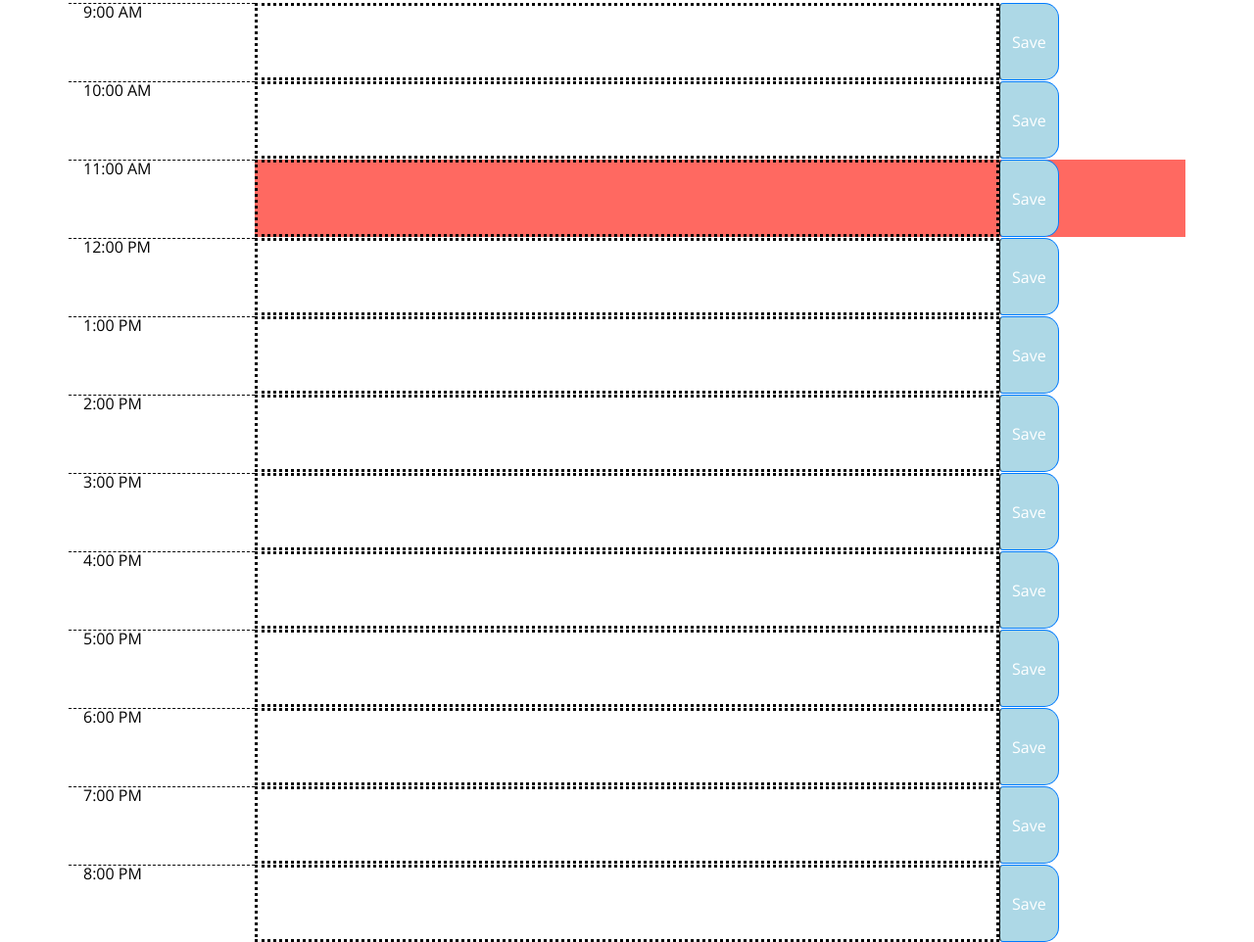
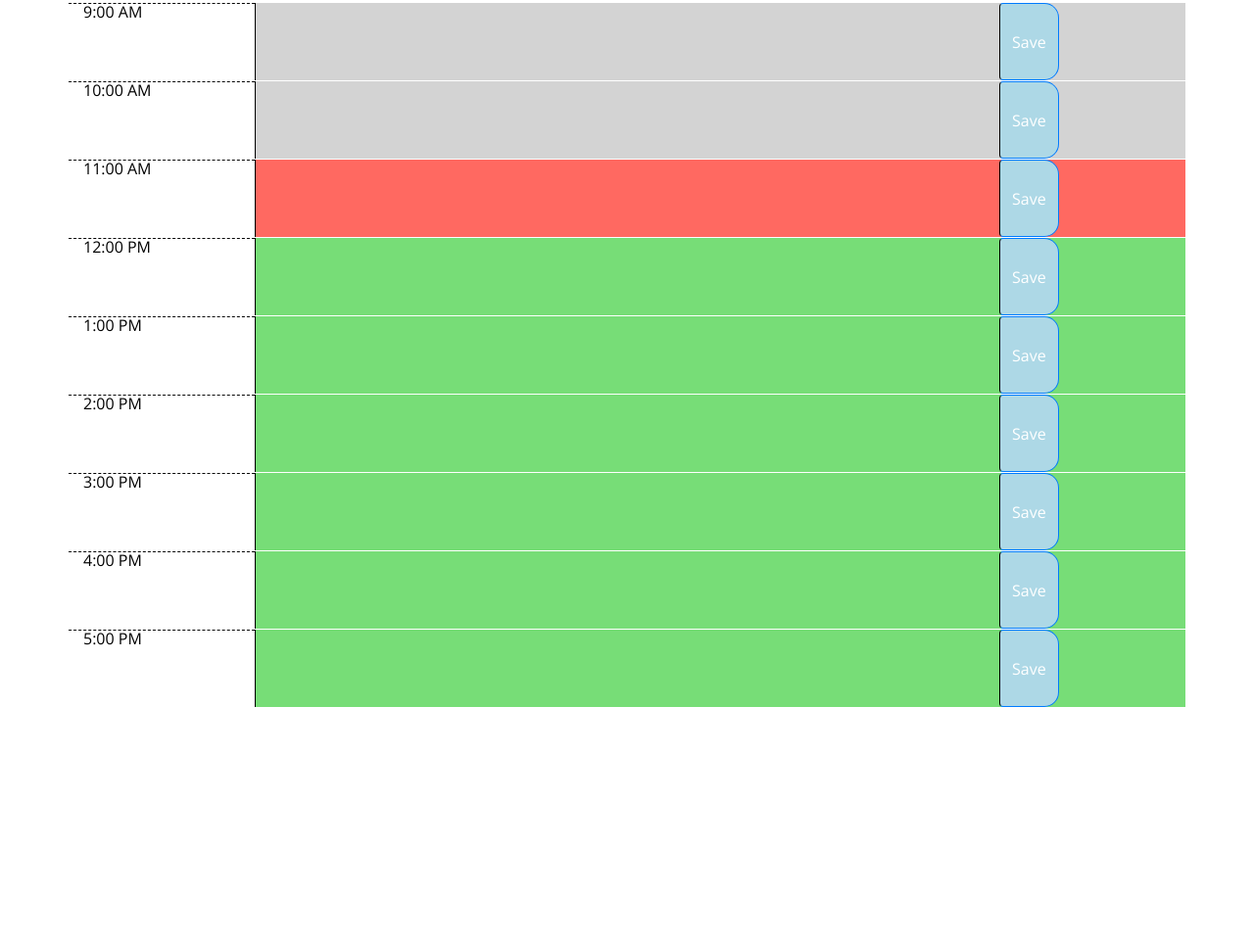
Before and after one commit to matthayden09/work_day_scheduler, a plain HTML site: page index.html in a window 1280 px wide. Shown: the part 370-1332 px from the top of the page at 98% size. After the commit the page ends 1092 px from the top, so only its background shows below. Drawn offline with nearby package versions, Linux system fonts and the light colour scheme.

Commit message:
created variables for past and future hours, changed function name to timeColor and finished function.

```diff
--- a/index.html
+++ b/index.html
@@ -67,21 +67,6 @@
             <textarea id="five" class="col-8"></textarea>
             <button type="button" class="btn btn-outline-primary saveBtn">Save</button>
         </div>
-        <div id="6" class="row">
-            <div class="col-2 hour">6:00 PM</div>
-            <textarea id="six" class="col-8"></textarea>
-            <button type="button" class="btn btn-outline-primary saveBtn">Save</button>
-        </div>
-        <div id="7" class="row">
-            <div class="col-2 hour">7:00 PM</div>
-            <textarea id="seven" class="col-8"></textarea>
-            <button type="button" class="btn btn-outline-primary saveBtn">Save</button>
-        </div>
-        <div id="8" class="row">
-            <div class="col-2 hour">8:00 PM</div>
-            <textarea id="eight" class="col-8"></textarea>
-            <button type="button" class="btn btn-outline-primary saveBtn">Save</button>
-        </div>
     </div>
 
     <script src="https://cdnjs.cloudflare.com/ajax/libs/jquery/3.2.1/jquery.min.js"></script>
--- a/script.js
+++ b/script.js
@@ -3,9 +3,9 @@ var currentDay = moment().format('LL');
 var currentTime = moment().format('LT');
 var startDay = moment().startOf('hour');
 var currentHour = currentTime.split(':')[0]
-var allHours = ['9', '10', '11', '12', '1', '2', '3', '4', '5']
-// console.log(currentHour)
-// console.log('time', currentTime, typeof(currentTime))
+var allHours = ['9', '10', '11', '12', '1', '2', '3', '4', '5',]
+var pastHours = allHours.slice(0, allHours.indexOf(currentHour))
+var futureHours = allHours.slice(allHours.indexOf(currentHour)+1)
 
 // display current date
 $("#currentDay").text(currentDay)
@@ -36,8 +36,8 @@ $('.saveBtn').on('click', function (event) {
     localStorage.setItem('3PM', three);
     localStorage.setItem('4PM', four);
     localStorage.setItem('5PM', five);
+});
 
-});
 // retrieve from local storage
 $('#nine').val(localStorage.getItem('9AM'))
 $('#ten').val(localStorage.getItem('10AM'))
@@ -49,12 +49,16 @@ $('#three').val(localStorage.getItem('3PM'))
 $('#four').val(localStorage.getItem('4PM'))
 $('#five').val(localStorage.getItem('5PM'))
 
-
-function presentTime() {
+// assigns appropriate color to time blocks
+function timeColor() {
+    for(i=0; i < pastHours.length; i++) {
+        $(`#${pastHours[i]}`).addClass('past')
+    }
 
     $(`#${currentHour}`).addClass('present')
 
+    for(i=0; i < futureHours.length; i++) {
+        $(`#${futureHours[i]}`).addClass('future')
+    }
 }
-presentTime()
-
-// function split past and future hours
+timeColor()
--- a/style.css
+++ b/style.css
@@ -65,12 +65,8 @@ body {
     color: white;
   }
 
+
   .saveBtn i:hover {
     font-size: 20px;
     transition: all .3s ease-in-out;
   }
-
-  .col-8 {
-    /* background-color: #d3d3d3; */
-    border: dotted;
-  }
```
